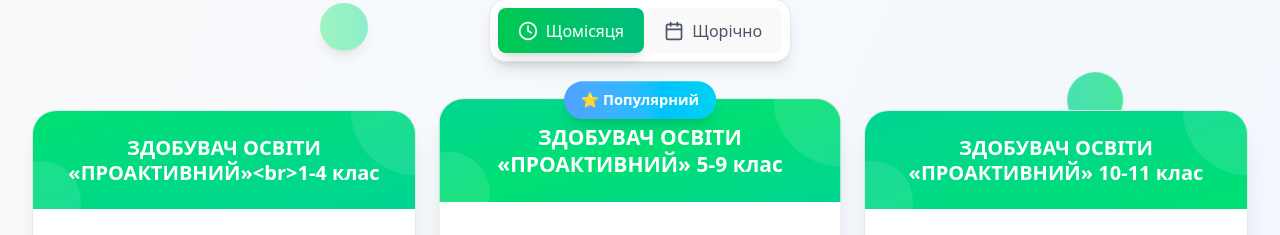
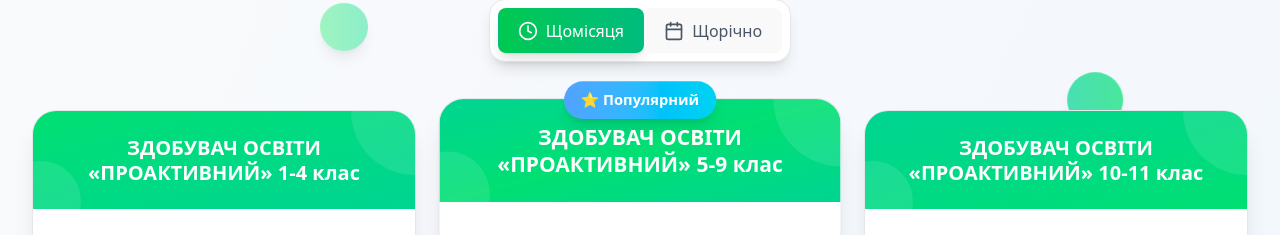
Before and after one commit to mintusyaka/lyceum-frontend, a React (Vite) app: page /plans in a window 1280 px wide. Shown: the part 4395-4630 px from the top of the page. Built offline with nearby package versions, Linux system fonts and the light colour scheme.

Commit message:
Update AllPlans.jsx

```diff
--- a/src/components/plans/AllPlans.jsx
+++ b/src/components/plans/AllPlans.jsx
@@ -58,7 +58,7 @@ function AllPlans() {
 
   const plans = [
     {
-      title: 'ЗДОБУВАЧ ОСВІТИ «ПРОАКТИВНИЙ»<br>1-4 клас',
+      title: 'ЗДОБУВАЧ ОСВІТИ «ПРОАКТИВНИЙ»\n1-4 клас',
 
       price_month: "3000",
 
```
